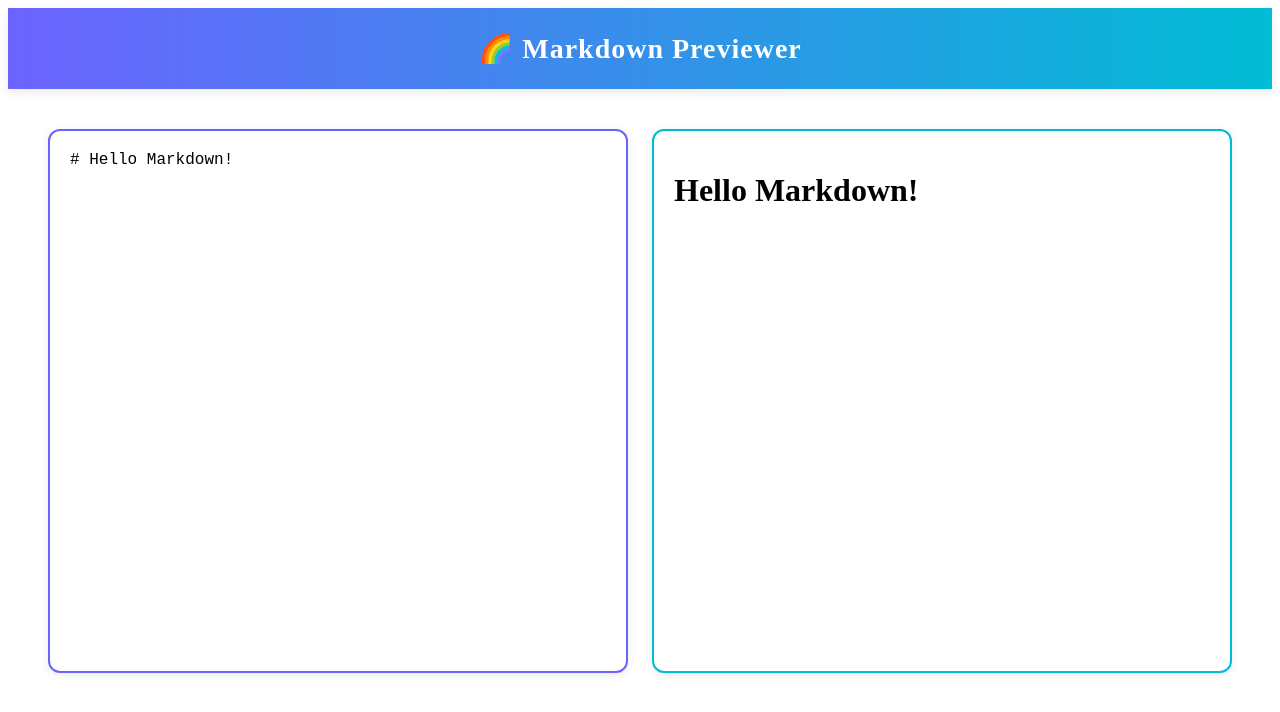
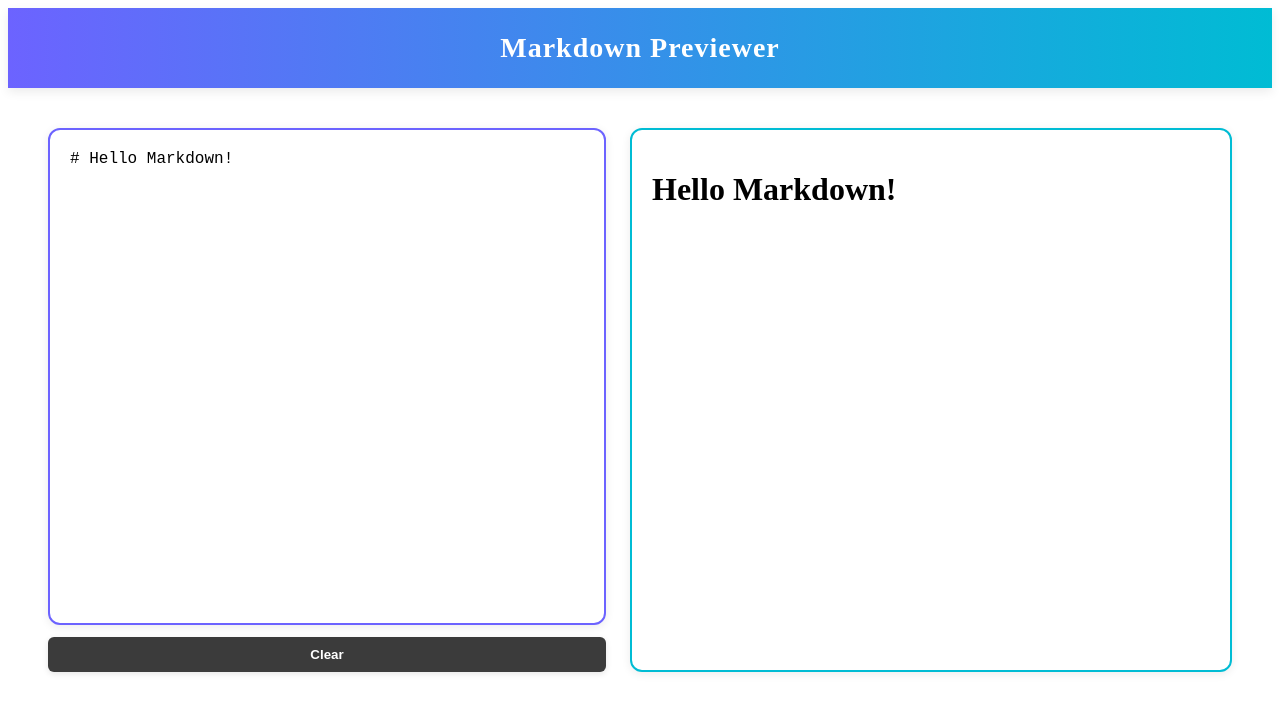
Before and after one commit to Waqar95/markdown-previewer, an Angular app: page / in a window 1280 px wide. Shown: the top 712 px of the page. Built offline with nearby package versions, Linux system fonts and the light colour scheme.

Commit message:
Added clear button to reset markdown input

```diff
--- a/src/app/app.component.css
+++ b/src/app/app.component.css
@@ -1,4 +1,4 @@
-/* 🌈 Global Styles */
+/* Global Styles */
 body {
   margin: 0;
   font-family: "Segoe UI", Roboto, sans-serif;
@@ -6,7 +6,7 @@ body {
   color: #333;
 }
 
-/* 🌟 Title Bar */
+/* Title Bar */
 .header {
   background: linear-gradient(to right, #6c63ff, #00bcd4);
   color: white;
@@ -21,7 +21,7 @@ body {
   letter-spacing: 1px;
 }
 
-/* 🧱 Layout */
+/* Layout */
 .container {
   display: flex;
   gap: 24px;
@@ -29,7 +29,7 @@ body {
   box-sizing: border-box;
 }
 
-/* ✍️ Markdown Input */
+/* Markdown Input */
 textarea {
   flex: 1;
   height: 500px;
@@ -49,7 +49,7 @@ textarea:focus {
   border-color: #00bcd4;
 }
 
-/* 👁️ Preview Pane */
+/* Preview Pane */
 .preview {
   flex: 1;
   height: 500px;
@@ -61,7 +61,7 @@ textarea:focus {
   box-shadow: 0 2px 10px rgba(0, 0, 0, 0.08);
 }
 
-/* 🖌️ Markdown Styling */
+/* Markdown Styling */
 .preview h1,
 .preview h2,
 .preview h3 {
@@ -80,3 +80,27 @@ textarea:focus {
   border-radius: 6px;
   font-family: "Courier New", monospace;
 }
+
+.editor-section {
+  flex: 1;
+  display: flex;
+  flex-direction: column;
+}
+
+/* 🔘 Clear Button */
+.clear-btn {
+  margin-top: 12px;
+  background-color: #3b3b3b;
+  color: white;
+  border: none;
+  padding: 10px 20px;
+  border-radius: 6px;
+  cursor: pointer;
+  font-weight: bold;
+  box-shadow: 0 2px 6px rgba(0, 0, 0, 0.1);
+  transition: background-color 0.2s ease;
+}
+
+.clear-btn:hover {
+  background-color: #141414;
+}
--- a/src/app/app.component.html
+++ b/src/app/app.component.html
@@ -1,16 +1,18 @@
-<!-- 🌟 Title Bar -->
+<!-- Title Bar -->
 <header class="header">
-  <h1>🌈 Markdown Previewer</h1>
+  <h1>Markdown Previewer</h1>
 </header>
 
-<!-- 🖥️ Main Layout -->
+<!-- Main Layout -->
 <div class="container">
-  <!-- ✍️ Markdown Input -->
-  <textarea
-    [(ngModel)]="markdownText"
-    placeholder="Write your Markdown here..."
-  ></textarea>
+  <div class="editor-section">
+    <textarea
+      [(ngModel)]="markdownText"
+      placeholder="Write your Markdown here..."
+    ></textarea>
+    <button class="clear-btn" (click)="clearMarkdown()">Clear</button>
+  </div>
 
-  <!-- 👁️ HTML Preview -->
+  <!-- HTML Preview -->
   <div class="preview" [innerHTML]="convertedHtml"></div>
 </div>
--- a/src/app/app.component.ts
+++ b/src/app/app.component.ts
@@ -16,4 +16,8 @@ export class AppComponent {
     marked.setOptions({ async: false });
     return marked.parse(this.markdownText) as string;
   }
+
+  clearMarkdown() {
+    this.markdownText = '';
+  }
 }
```
